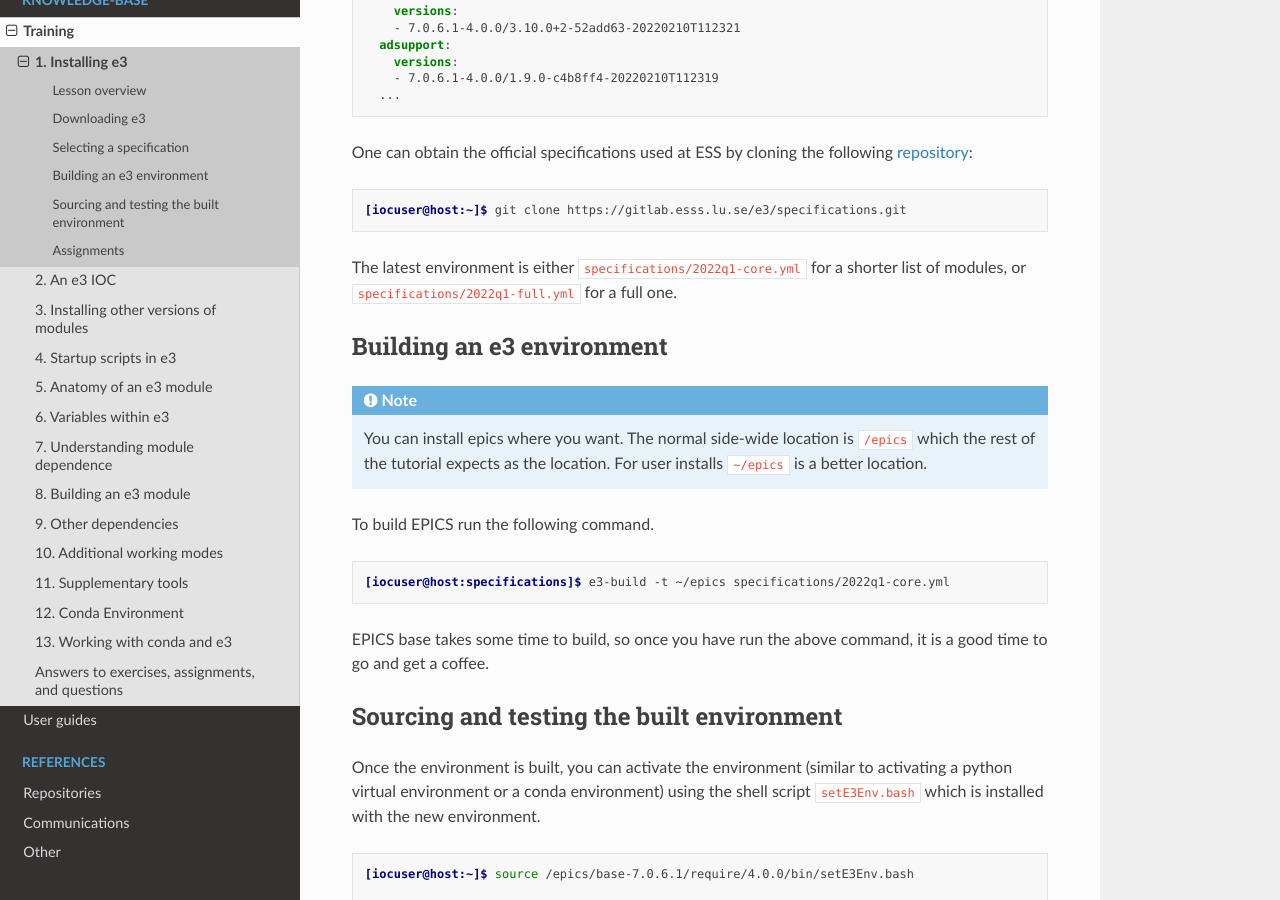
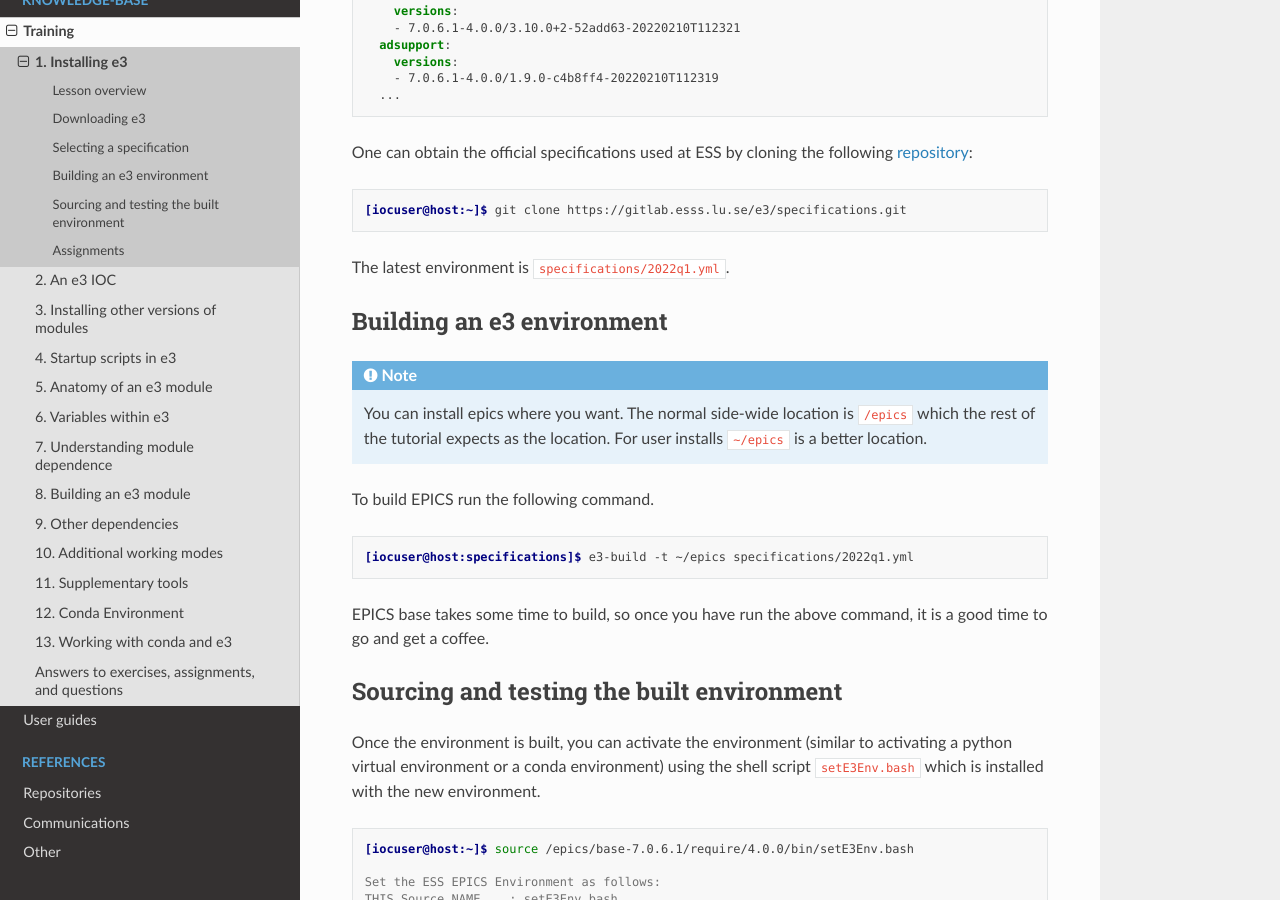
Before and after one commit to ttkorhonen/e3pages, a Sphinx documentation site: the page built from docs/kb/training/workbook/1_installing_e3.md, in a window 1280 px wide and 900 px high, scrolled down 1635 px. Built offline with Sphinx 7.4.7 and the Read the Docs theme 2.0.0, drawn with Linux system fonts in a browser that asks for light colours.

Commit message:
Update the specification file to only '2022q1.yml'.

````diff
--- a/docs/kb/training/workbook/1_installing_e3.md
+++ b/docs/kb/training/workbook/1_installing_e3.md
@@ -82,8 +82,7 @@ One can obtain the official specifications used at ESS by cloning the following
 [iocuser@host:~]$ git clone https://gitlab.esss.lu.se/e3/specifications.git
 ```
 
-The latest environment is either `specifications/2022q1-core.yml` for a shorter
-list of modules, or `specifications/2022q1-full.yml` for a full one.
+The latest environment is `specifications/2022q1.yml`.
 
 ## Building an e3 environment
 
@@ -96,7 +95,7 @@ which the rest of the tutorial expects as the location. For user installs
 To build EPICS run the following command.
 
 ```console
-[iocuser@host:specifications]$ e3-build -t ~/epics specifications/2022q1-core.yml
+[iocuser@host:specifications]$ e3-build -t ~/epics specifications/2022q1.yml
 ```
 
 EPICS base takes some time to build, so once you have run the above command,
````
